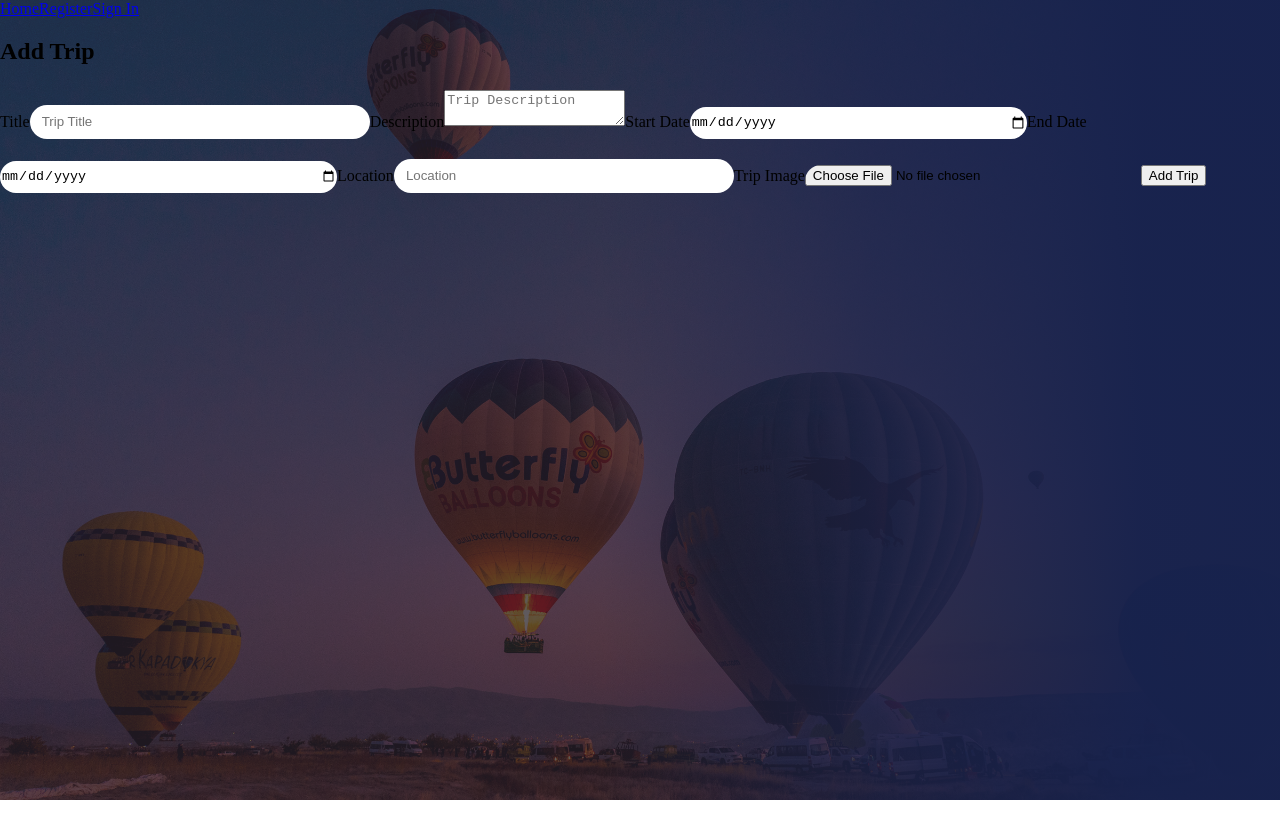
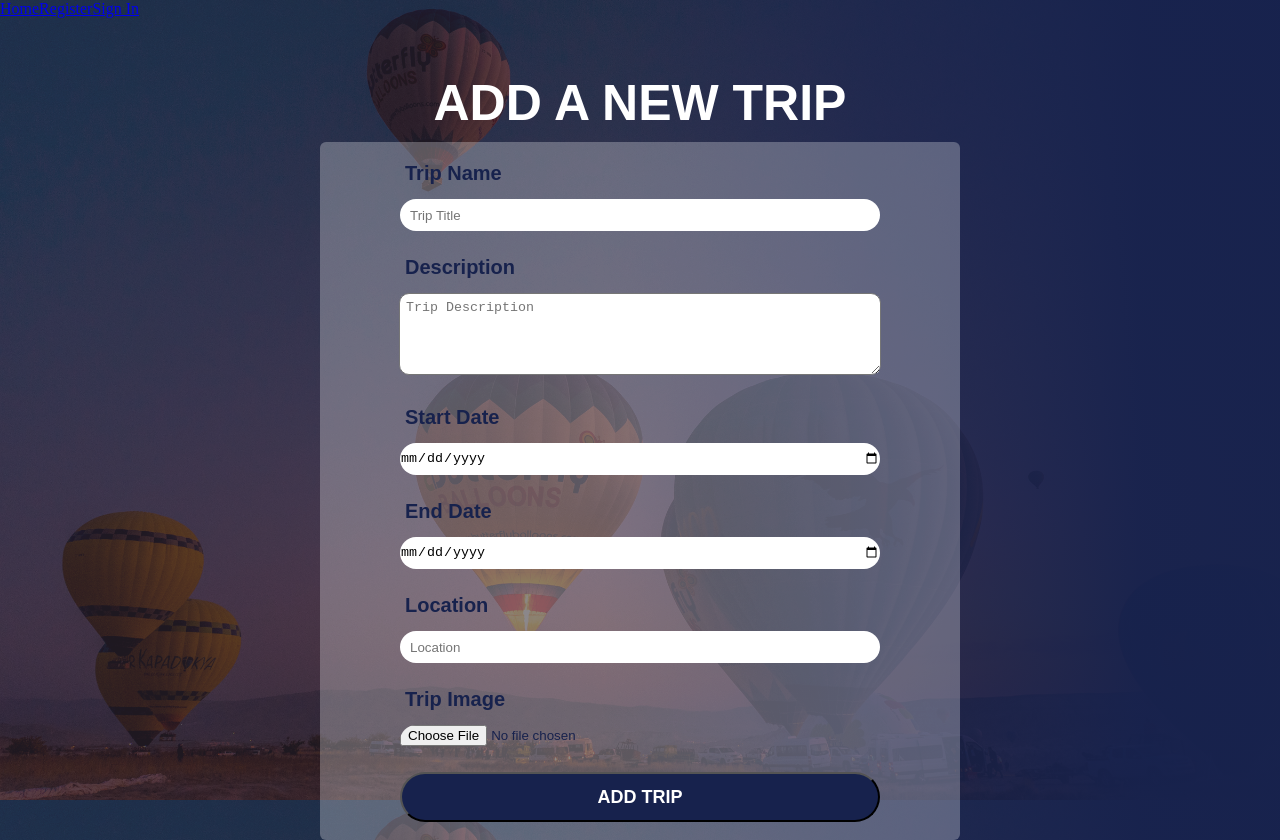
Before and after one commit to saraisa12/Frontend-WanderTogother, a React (Vite) app: page /add/trip in a window 1280 px wide. Before the commit the page ends 800 px from the top, so only its background shows below. Built offline with nearby package versions, Linux system fonts and the light colour scheme.

Commit message:
Add Trip Page

```diff
--- /dev/null
+++ b/src/components/AddTrip/AddTrip.css
@@ -0,0 +1,85 @@
+* {
+  padding: 0;
+  margin: 0;
+}
+
+/* body {
+} */
+
+.trip-form {
+  text-align: center;
+  padding-top: 56px;
+}
+
+.trip-form h2 {
+  /* text-align: center; */
+  color: white;
+  font-size: 50px;
+  font-family: Arial, Helvetica, sans-serif;
+  font-weight: bold;
+}
+
+.inputs {
+  /* text-align: center; */
+  background-color: rgba(255, 255, 255, 0.274);
+  height: 43pc;
+  width: 40pc;
+  margin-left: 20pc;
+  margin-top: 10px;
+  padding-top: 10px;
+  border-radius: 6px;
+}
+
+.inputs label {
+  color: #17224d;
+  font-family: Arial, Helvetica, sans-serif;
+}
+
+.input-AddTrip {
+  border-radius: 20px;
+  border: none;
+  margin-top: 10px;
+  width: 22pc;
+  height: 2pc;
+  width: 30pc;
+}
+
+textarea {
+  width: 30pc;
+  height: 5pc;
+  border-radius: 10px;
+  margin-top: 10px;
+}
+
+textarea::placeholder {
+  padding: 6px;
+}
+
+.input-wrapper-3 {
+  color: #17224d;
+  padding-bottom: 15px;
+  margin-top: 10px;
+  font-size: 20px;
+  font-family: "Segoe UI", Tahoma, Geneva, Verdana, sans-serif;
+  font-weight: bold;
+}
+
+.input-wrapper-3 label {
+  float: left;
+  padding-left: 85px;
+}
+
+.AddTripSubmitBtn {
+  background-color: #17224d;
+  color: white;
+  font-size: 18px;
+  font-weight: bold;
+  height: 50px;
+  width: 30pc;
+  border-radius: 40px;
+}
+
+.AddTripSubmitBtn:hover {
+  background-color: #0b1f71;
+  border-radius: 40px;
+}
--- a/src/components/AddTrip/AddTrip.jsx
+++ b/src/components/AddTrip/AddTrip.jsx
@@ -1,6 +1,7 @@
 import { useRef } from "react"
 import { useNavigate } from "react-router-dom"
 import Client from "../../services/api" // Import the Client instance
+import "./AddTrip.css"
 
 const AddTrip = () => {
   const formRef = useRef()
@@ -33,46 +34,86 @@ const AddTrip = () => {
 
   return (
     <form ref={formRef} onSubmit={handleSubmit} className="trip-form">
-      <h2>Add Trip</h2>
+      <h2>ADD A NEW TRIP</h2>
 
-      <label htmlFor="title">Title</label>
+      <div className="inputs">
+        <div className="input-wrapper-3">
+          <label htmlFor="title">Trip Name</label>
+          <br />
           <input
             type="text"
             id="title"
             name="title"
             placeholder="Trip Title"
             required
+            className="input-AddTrip"
           />
+        </div>
 
+        <div className="input-wrapper-3">
           <label htmlFor="description">Description</label>
+          <br />
           <textarea
             id="description"
             name="description"
             placeholder="Trip Description"
             required
           ></textarea>
+        </div>
 
+        <div className="input-wrapper-3">
           <label htmlFor="startDate">Start Date</label>
-      <input type="date" id="startDate" name="startDate" required />
+          <br />
+          <input
+            type="date"
+            id="startDate"
+            name="startDate"
+            required
+            className="input-AddTrip"
+          />
+        </div>
 
+        <div className="input-wrapper-3">
           <label htmlFor="endDate">End Date</label>
-      <input type="date" id="endDate" name="endDate" required />
+          <br />
+          <input
+            type="date"
+            id="endDate"
+            name="endDate"
+            required
+            className="input-AddTrip"
+          />
+        </div>
 
+        <div className="input-wrapper-3">
           <label htmlFor="location">Location</label>
+          <br />
           <input
             type="text"
             id="location"
             name="location"
             placeholder="Location"
             required
+            className="input-AddTrip"
           />
+        </div>
 
+        <div className="input-wrapper-3">
           <label htmlFor="image">Trip Image</label>
-      <input type="file" id="image" name="image" accept="image/*" />
+          <br />
+          <input
+            type="file"
+            id="image"
+            name="image"
+            accept="image/*"
+            className="input-AddTrip"
+          />
+        </div>
 
-      <button type="submit" className="submit-button">
-        Add Trip
+        <button type="submit" className="AddTripSubmitBtn">
+          ADD TRIP
         </button>
+      </div>
     </form>
   )
 }
--- a/src/pages/Register/Register.css
+++ b/src/pages/Register/Register.css
@@ -31,7 +31,7 @@ body {
   font-weight: bold;
 }
 
-input {
+.input-Register {
   border-radius: 20px;
   border: none;
   margin-top: 20px;
--- a/src/pages/Register/Register.jsx
+++ b/src/pages/Register/Register.jsx
@@ -47,6 +47,7 @@ const Register = () => {
               placeholder="John Smith"
               value={formValues.name}
               required
+              className="input-Register"
             />
           </div>
           <div className="input-wrapper-2">
@@ -58,6 +59,7 @@ const Register = () => {
               placeholder="example@example.com"
               value={formValues.email}
               required
+              className="input-Register"
             />
           </div>
 
@@ -70,6 +72,7 @@ const Register = () => {
               placeholder="Password"
               value={formValues.password}
               required
+              className="input-Register"
             />
           </div>
           <div className="input-wrapper-2">
@@ -81,6 +84,7 @@ const Register = () => {
               placeholder="Confirm Password"
               value={formValues.confirmPassword}
               required
+              className="input-Register"
             />
           </div>
           <button
--- a/src/pages/SignIn/SignIn.css
+++ b/src/pages/SignIn/SignIn.css
@@ -31,7 +31,7 @@ body {
   font-weight: bold;
 }
 
-input {
+.input-Signin {
   border-radius: 20px;
   border: none;
   margin-top: 20px;
--- a/src/pages/SignIn/SignIn.jsx
+++ b/src/pages/SignIn/SignIn.jsx
@@ -36,6 +36,7 @@ const SignIn = ({ setUser }) => {
               placeholder="example@example.com"
               value={formValues.email}
               required
+              className="input-Signin"
             />
           </div>
           <div className="input-wrapper">
@@ -48,6 +49,7 @@ const SignIn = ({ setUser }) => {
               placeholder="Password"
               value={formValues.password}
               required
+              className="input-Signin"
             />
           </div>
           <button
```
Lines whose indentation alone changed are shown as unchanged.
